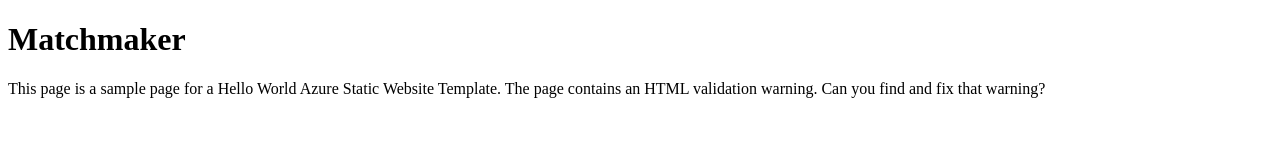
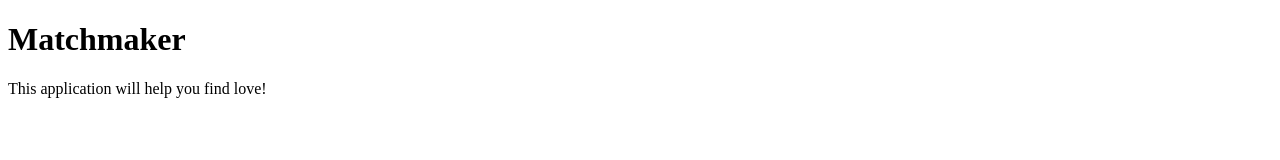
Before and after one commit to brandonleeney/matchmaker-bl, a plain HTML site: page index.html in a window 1280 px wide. Drawn offline with Linux system fonts and the light colour scheme.

Commit message:
update 1

```diff
--- a/index.html
+++ b/index.html
@@ -5,7 +5,6 @@
 </head>
 <body>
 <h1>Matchmaker</h1>
-<p>This page is a sample page for a Hello World Azure Static Website Template. The page contains an HTML validation warning.
-Can you find and fix that warning?</p>
+<p>This application will help you find love!</p>
 </body>
 </html>
```
